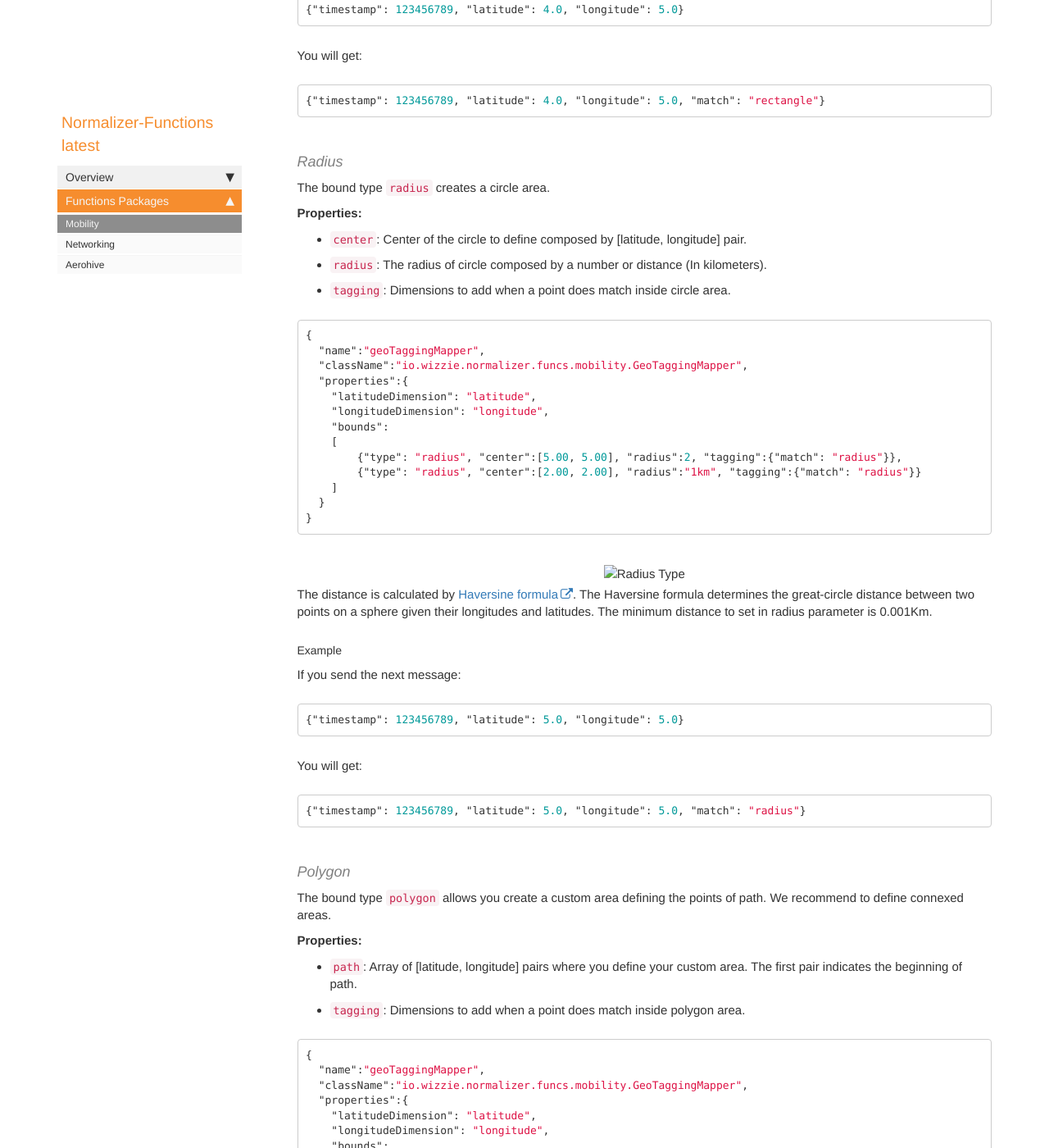
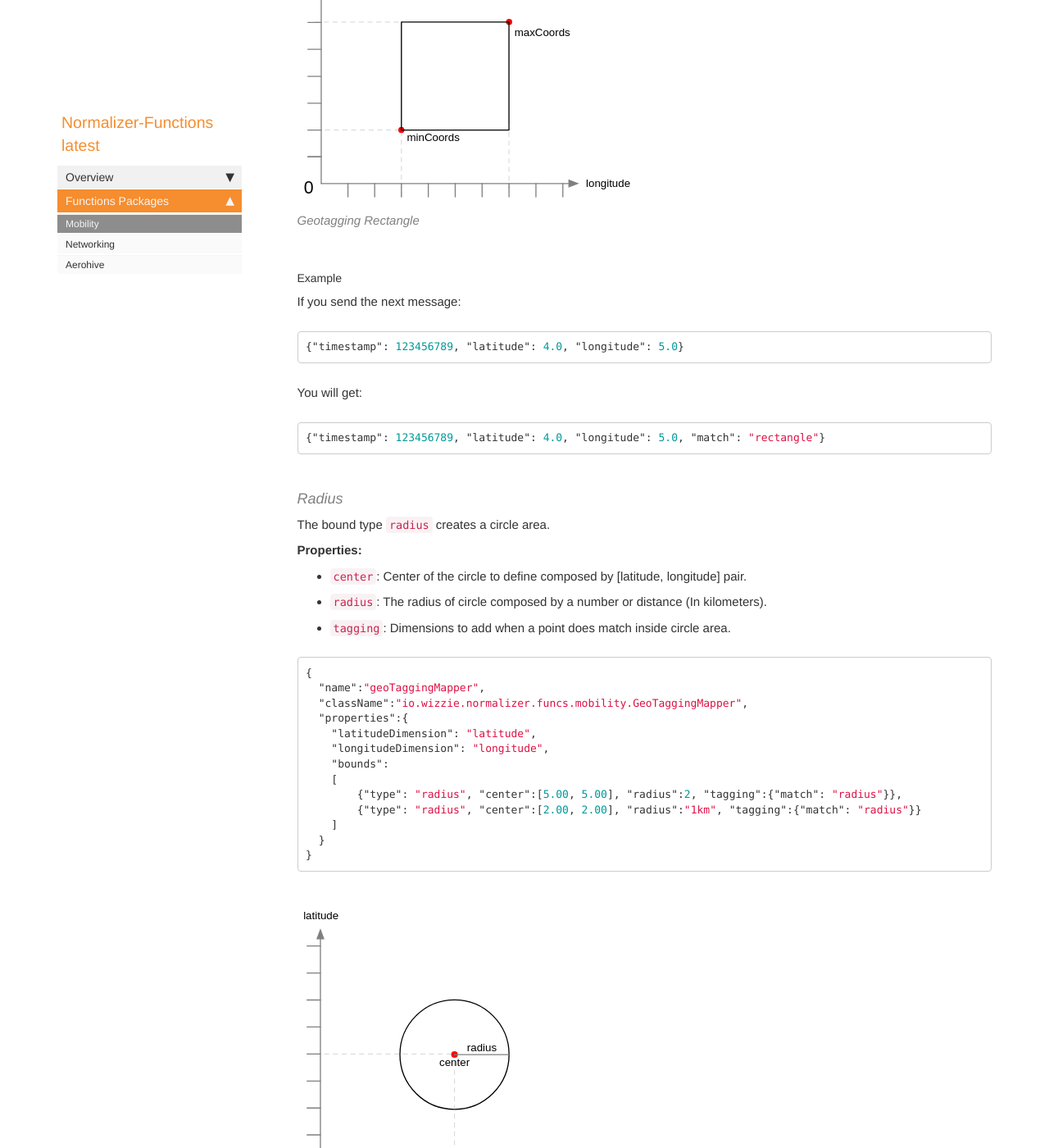
Before and after one commit to wizzie-io/wizzie-io.github.io, a Jekyll site: the page built from pages/normalizer-functions/latest/functions/mobility.md, in a window 1280 px wide and 1400 px high, scrolled down 3389 px. Shown: the whole window at 82% size. Built offline with Jekyll 4.4.1, drawn with Linux system fonts in a browser that asks for light colours; nearby versions of some CDN libraries; comment, search, counter and statistics services are not loaded; some of the changed text lies outside the part shown.

Commit message:
Fix images in normalizer-functions repository

````diff
--- a/pages/normalizer-functions/latest/functions/mobility.md
+++ b/pages/normalizer-functions/latest/functions/mobility.md
@@ -131,9 +132,8 @@ The bound type `rectangle` creates a rectangle area.
   }
 }
 ```
-<div style="text-align: center">
-    <img src="{{ '/assets/images/geotagging/rectangle.svg' | relative_url }}" class="img" alt="Rectangle Type">
-</div>
+{% include image.html file="normalizer-functions/geotagging/rectangle.svg" alt="GeoTagging Rectangle" caption="Geotagging Rectangle" %}
+
 
 ##### Example
 
@@ -175,9 +175,8 @@ The bound type `radius` creates a circle area.
 }
 ```
 
-<div style="text-align: center">
-    <img src="{{ '/assets/images/geotagging/radius.svg' | relative_url }}" class="img" alt="Radius Type">
-</div>
+{% include image.html file="normalizer-functions/geotagging/radius.svg" alt="GeoTagging Radius" caption="Geotagging Radius" %}
+
 
 The distance is calculated by [Haversine formula](https://en.wikipedia.org/wiki/Haversine_formula). The Haversine formula determines the great-circle distance between two points on a sphere given their longitudes and latitudes. The minimum distance to set in radius parameter is 0.001Km.
 
@@ -221,9 +220,8 @@ The bound type `polygon` allows you create a custom area defining the points of
 }
 ```
 
-<div style="text-align: center">
-    <img src="{{ '/assets/images/geotagging/polygon.svg' | relative_url }}" class="img" alt="Polygon Type">
-</div>
+{% include image.html file="normalizer-functions/geotagging/polygon.svg" alt="GeoTagging Polygon" caption="Geotagging Polygon" %}
+
 
 ##### Example
 
@@ -261,9 +259,8 @@ When you define multiple bounds you can do superposition to match multiple areas
 }
 ```
 
-<div style="text-align: center">
-    <img src="{{ '/assets/images/geotagging/superposition.svg' | relative_url }}" class="img" alt="Superposition Type">
-</div>
+{% include image.html file="normalizer-functions/geotagging/superposition.svg" alt="GeoTagging Superposition" caption="Geotagging Superposition" %}
+
 
 
 ##### Example
````
Also changed, not shown: other parts of pages/normalizer-functions/latest/functions/mobility.md (+1 -0 lines), pages/normalizer-functions/latest/functions/aerohive.md (+1 -0 lines), pages/normalizer-functions/latest/functions/networking.md (+1 -0 lines), pages/normalizer-functions/latest/index.md (+1 -1 lines), images/normalizer-functions/geotagging/polygon.svg (added), images/normalizer-functions/geotagging/radius.svg (added), images/normalizer-functions/geotagging/rectangle.svg (added), images/normalizer-functions/geotagging/superposition.svg (added), images/normalizer-functions/logo.svg (added).
